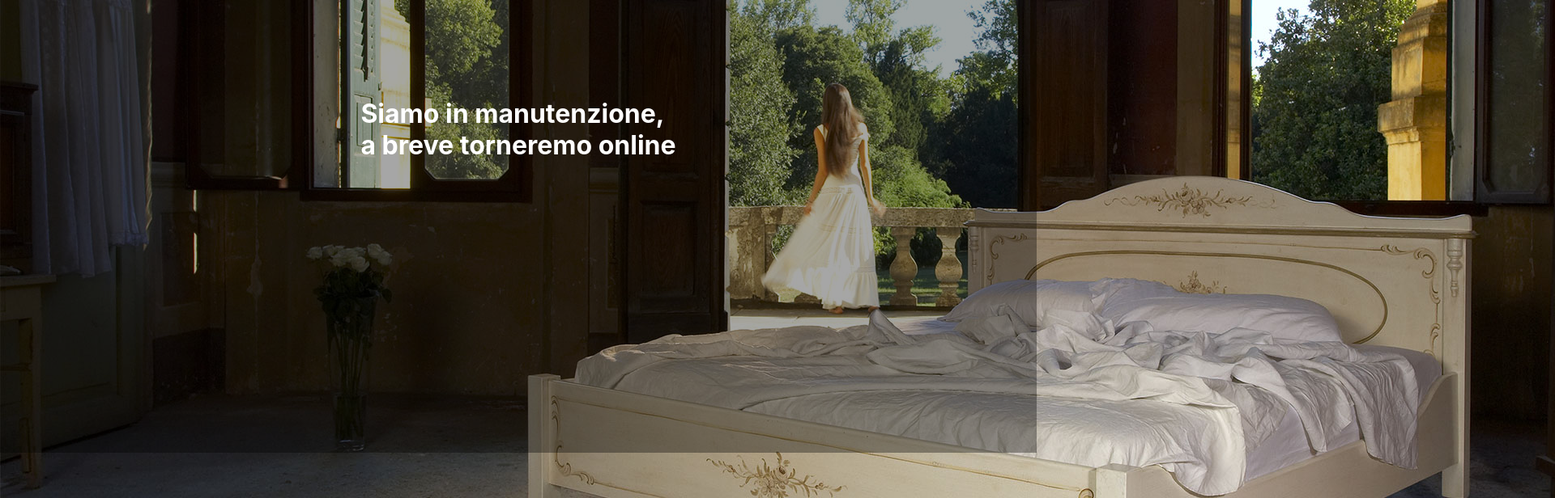
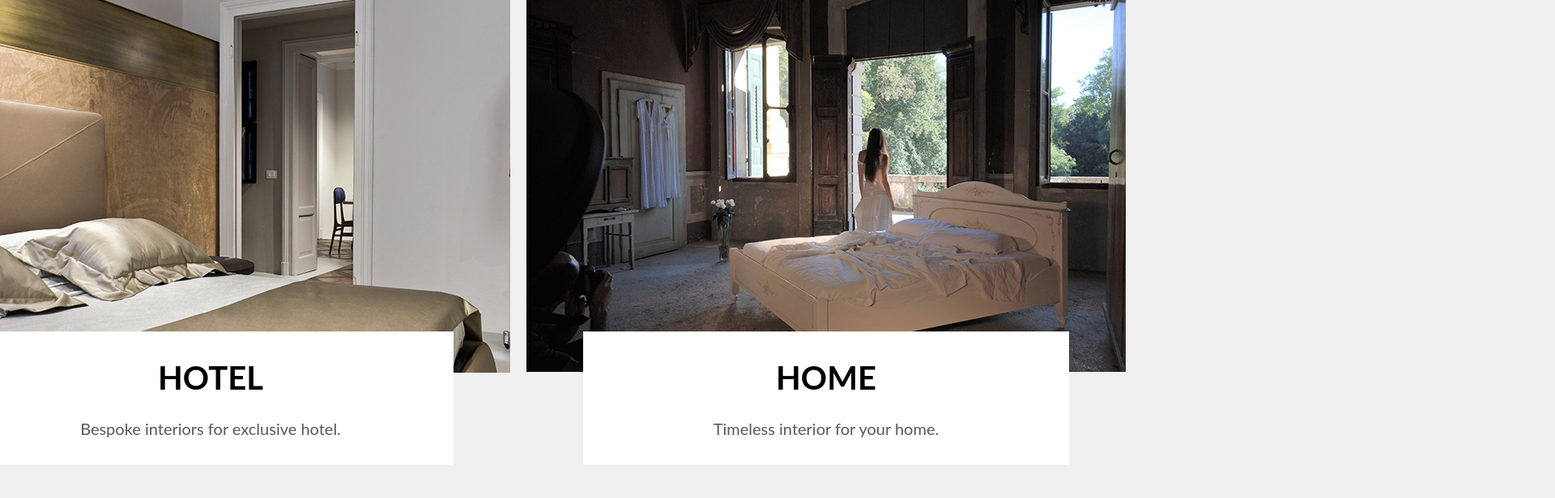
Before and after one commit to Richi2293/MobilbraccoLandingPage, a Next.js app: page / in a window 1280 px wide. Shown: the part 240-856 px from the top of the page at 81% size, 1920 px wide, since content can reach past the window. After the commit the page ends 815 px from the top, so only its background shows below. Built offline with nearby package versions, Linux system fonts and the light colour scheme.

Commit message:
Update main page

```diff
--- /dev/null
+++ b/components/ImageSection/index.tsx
@@ -0,0 +1,37 @@
+import React, {
+    Component, Fragment, useState, useEffect
+} from 'react';
+import styles from '../../styles/ImageSection.module.css';
+
+interface ImageSectionProps {
+    onPress?: any,
+    img?: any,
+    title?: any,
+    desc?: any
+}
+
+const ImageSection: React.FC<ImageSectionProps> = ({ img, title, desc }) => {
+
+    return (
+        <div>
+            <div className={styles.divImage}>
+                {img != "" ?
+                    <img src={img} className={styles.image} />
+                    : null}
+            </div>
+            <div className={styles.divTitle}>
+                <h1>{title}</h1>
+                <h4>{desc}</h4>
+            </div>
+        </div>
+    );
+};
+
+ImageSection.defaultProps = {
+    img: "",
+    title: "",
+    desc: ""
+} as Partial<ImageSectionProps>
+
+
+export default ImageSection;
--- a/pages/index.js
+++ b/pages/index.js
@@ -1,21 +1,29 @@
 import Head from 'next/head'
 import styles from '../styles/Home.module.css'
-// import Image from 'next/image'
+import ImageSection from '../components/ImageSection';
 
 export default function Home() {
     return (
         <div className={styles.container}>
             <Head>
-                <title>Create Next App</title>
+                <title>MOBILBRACCO - Mobili Senza Tempo</title>
                 <link rel="icon" href="/favicon.ico" />
             </Head>
 
             <main className={styles.main}>
                 <div className={styles.contentOverlay}>
-                    <h1>Siamo in manutenzione,<br/>a breve torneremo online</h1>
+                    <h1>MOBILBRACCO</h1>
+                    <h4>ITALIAN QUALITY MANIFACTURE</h4>
                 </div>
-                <div className={styles.overlay}></div>
-                <img src="/img/background.jpg" alt="background" className={styles.imageBG} layout='fill' />
+                <div className={styles.mainRow}>
+                    <div className={styles.mainRow1}>
+                        <ImageSection img={"img/mobilbraccoHotel.jpg"} title={"HOTEL"} desc={"Bespoke interiors for exclusive hotel."} />
+                    </div>
+                    <div className={styles.mainRow2}>
+                        <ImageSection img={"img/mobilbraccoHome.jpg"} title={"HOME"} desc={"Timeless interior for your home."} />
+                    </div>
+                </div>
+
             </main>
 
             <footer className={styles.footer}>
--- a/styles/Home.module.css
+++ b/styles/Home.module.css
@@ -124,7 +124,6 @@
 }
 
 .overlay {
-  /* background-color: rgba(216,216, 216, 0.35); */
   background-color: rgba(0,0, 0, 0.35);
   position: absolute;
   top: 0;
@@ -139,8 +138,37 @@
 }
 
 .contentOverlay > h1 {
-  color: #fff;
+  color: #000000;
+  text-align: center;
+  font-size: 65px;
+  margin-bottom: 5px !important;
 }
+
+.contentOverlay > h4 {
+  color: #59595B;
+  text-align: center;
+  font-size: 20px;
+  font-weight: 400;
+  font-family: Lato;
+}
+
+.mainRow {
+  display: flex;
+  flex-direction: row;
+}
+
+.mainRow1 {
+  display: flex;
+  margin-right: 10px;
+  overflow: hidden;
+}
+
+.mainRow2 {
+  display: flex;
+  margin-left: 10px;
+  overflow: hidden;
+}
+
 
 @media (max-width: 600px) {
   .grid {
--- /dev/null
+++ b/styles/ImageSection.module.css
@@ -0,0 +1,44 @@
+.image {
+    object-fit: cover;
+    position: absolute;
+    top: 0;
+    left: 0;
+    right: 0;
+    bottom: 0;
+    z-index: 50;
+}
+
+.divImage {
+    position: relative;
+    height: 500px;
+    width: 740px;
+    z-index: 50;
+}
+
+.divTitle {
+    position: relative;
+    width: 600px;
+    height: 165px;
+    background-color: #FFFFFF;
+    margin: 0 auto;
+    margin-top: -50px;
+    z-index: 60;
+    display: flex;
+    flex-direction: column;
+    align-items: center;
+    justify-content: center;
+}
+
+.divTitle > h1 {
+    font-size: 40px;
+    font-family: Lato;
+    font-weight: bold;
+    margin-bottom: 0px !important;
+}
+
+.divTitle > h4 {
+    font-size: 20px;
+    font-family: Lato;
+    font-weight: 400;
+    color: #59595B;
+}
--- a/styles/globals.css
+++ b/styles/globals.css
@@ -4,7 +4,8 @@ body {
   margin: 0;
   font-family: -apple-system, BlinkMacSystemFont, Segoe UI, Roboto, Oxygen,
     Ubuntu, Cantarell, Fira Sans, Droid Sans, Helvetica Neue, sans-serif;
-  margin: 0; height: 100%; overflow: hidden;
+  /* margin: 0; height: 100%; overflow: hidden; */
+  background-color: #F0F0F0;
 }
 
 a {
@@ -15,3 +16,6 @@ a {
 * {
   box-sizing: border-box;
 }
+
+/* @import url('https://fonts.googleapis.com/css2?family=Lobster&display=swap'); */
+@import url('https://fonts.googleapis.com/css2?family=Lato:wght@400;700&display=swap');
```
Also changed, not shown: public/img/mobilbraccoHome.jpg (added), public/img/mobilbraccoHotel.jpg (added).
